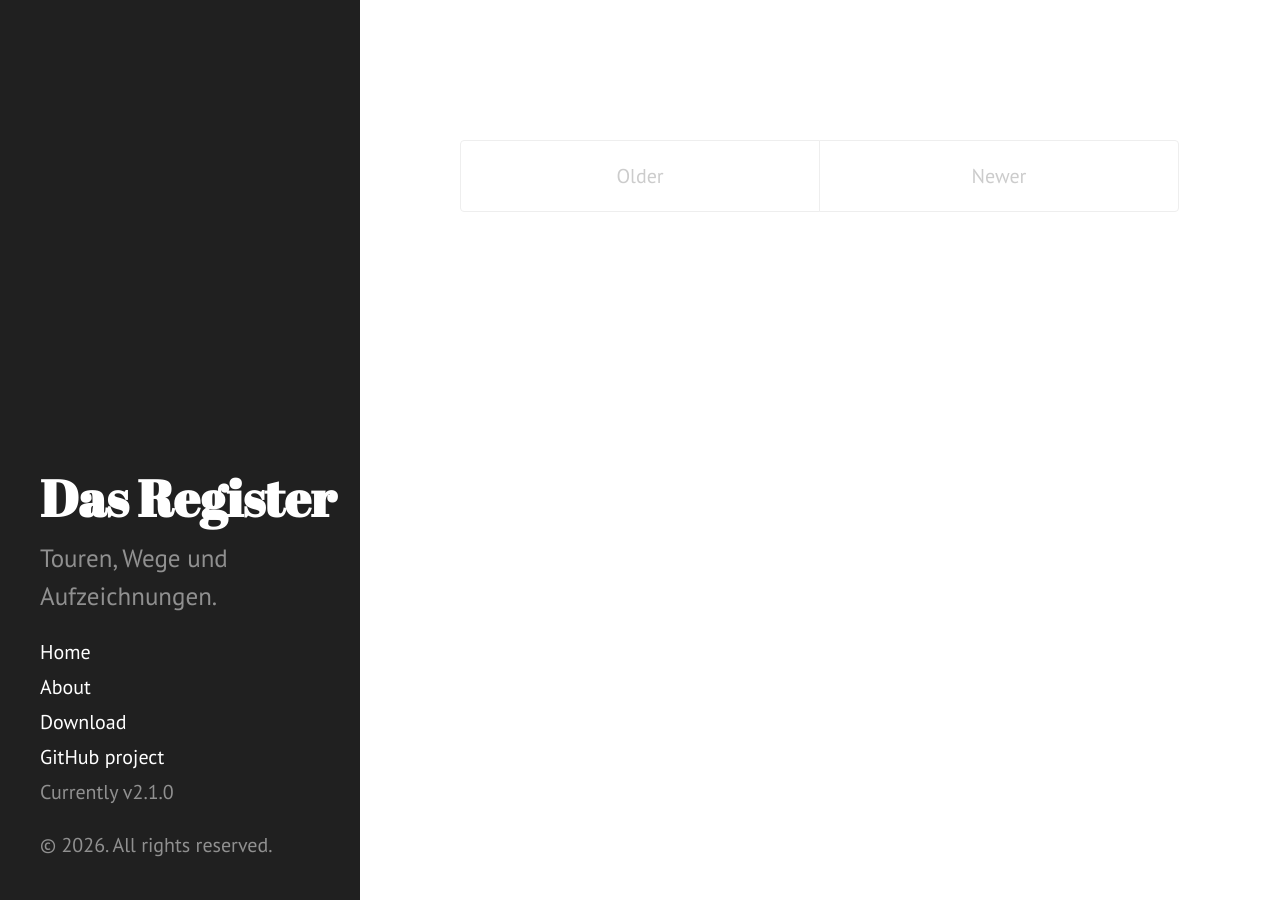
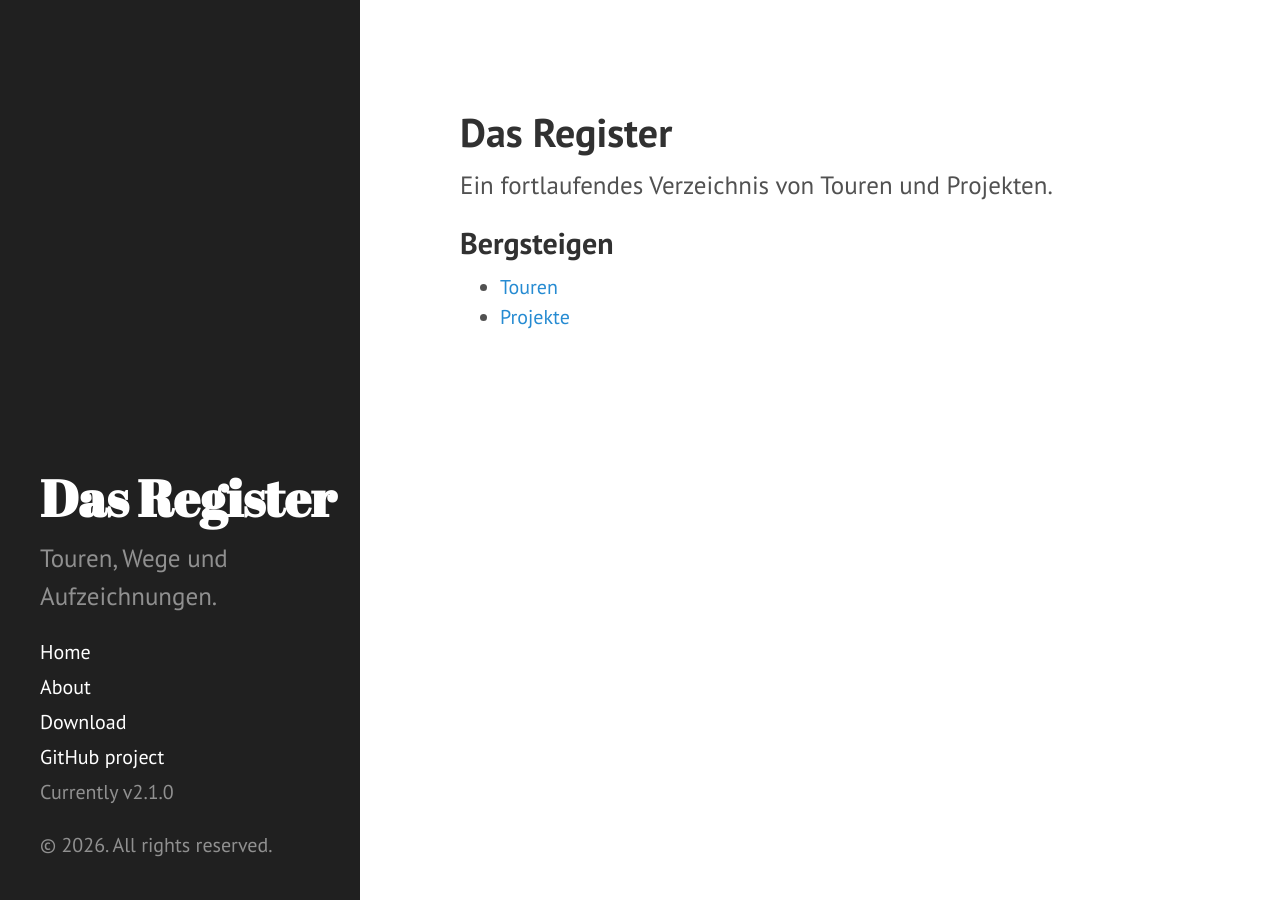
Before and after one commit to gryphiusodenhobler/dasregister, a Jekyll site: the page built from index.html, in a window 1280 px wide. Built offline with Jekyll 4.4.1, drawn with Linux system fonts in a browser that asks for light colours; the list of posts is cut into pages by our own code.

Commit message:
Update index.html

```diff
--- a/index.html
+++ b/index.html
@@ -3,35 +3,21 @@ layout: default
 title: Home
 ---
 
-<div class="posts">
-  {% for post in paginator.posts %}
-  <div class="post">
-    <h1 class="post-title">
-      <a href="{{ post.url }}">
-        {{ post.title }}
-      </a>
-    </h1>
+<div class="page">
+  <h1>Das Register</h1>
 
-    <span class="post-date">{{ post.date | date_to_string }}</span>
+  <p class="lead">
+    Ein fortlaufendes Verzeichnis von Touren und Projekten.
+  </p>
 
-    {{ post.content }}
-  </div>
-  {% endfor %}
+  <h2>Bergsteigen</h2>
+
+  <ul>
+    <li>
+      <a href="{{ site.baseurl }}bergsteigen/touren/">Touren</a>
+    </li>
+    <li>
+      <a href="{{ site.baseurl }}bergsteigen/projekte/">Projekte</a>
+    </li>
+  </ul>
 </div>
-
-<div class="pagination">
-  {% if paginator.next_page %}
-    <a class="pagination-item older" href="{{ site.baseurl }}page{{paginator.next_page}}">Older</a>
-  {% else %}
-    <span class="pagination-item older">Older</span>
-  {% endif %}
-  {% if paginator.previous_page %}
-    {% if paginator.page == 2 %}
-      <a class="pagination-item newer" href="{{ site.baseurl }}">Newer</a>
-    {% else %}
-      <a class="pagination-item newer" href="{{ site.baseurl }}page{{paginator.previous_page}}">Newer</a>
-    {% endif %}
-  {% else %}
-    <span class="pagination-item newer">Newer</span>
-  {% endif %}
-</div>
```
